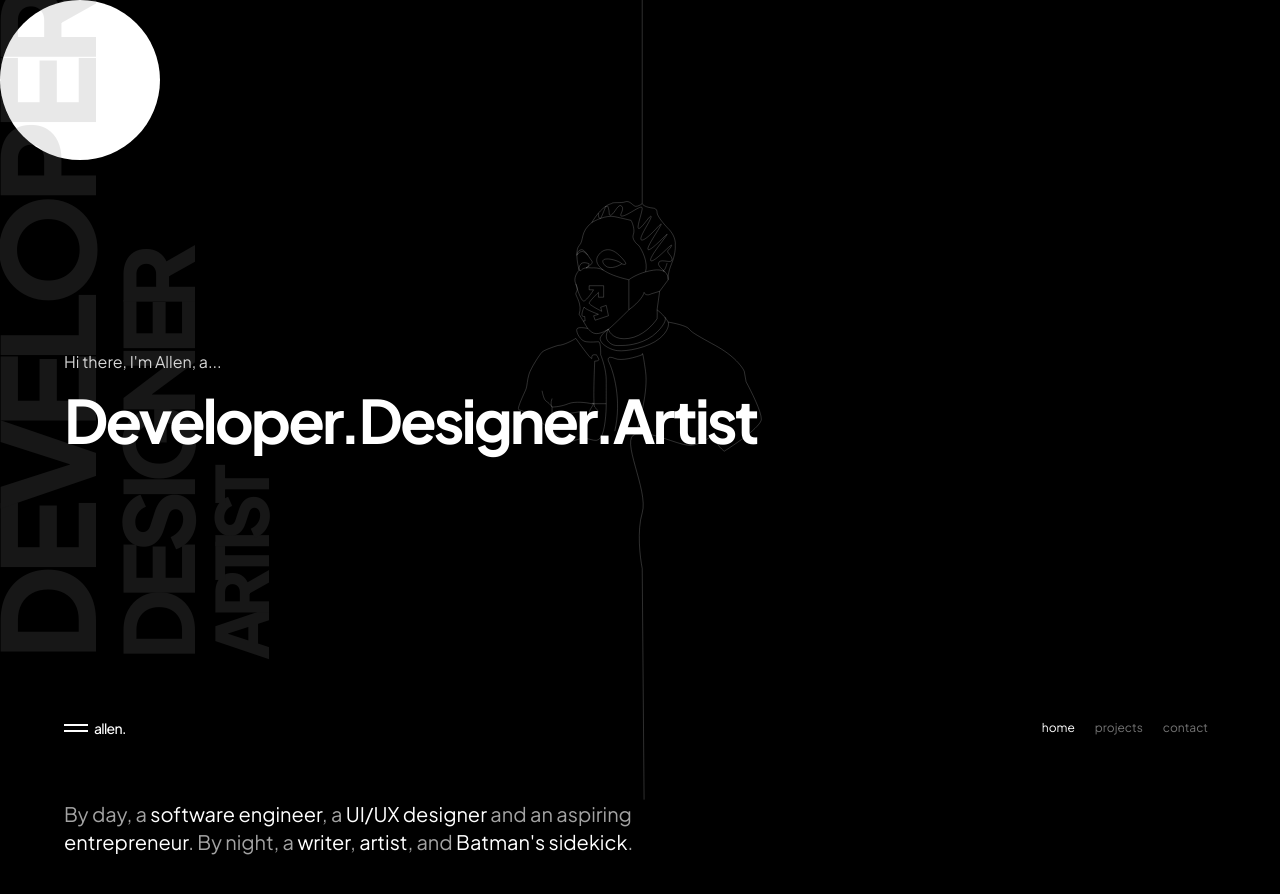
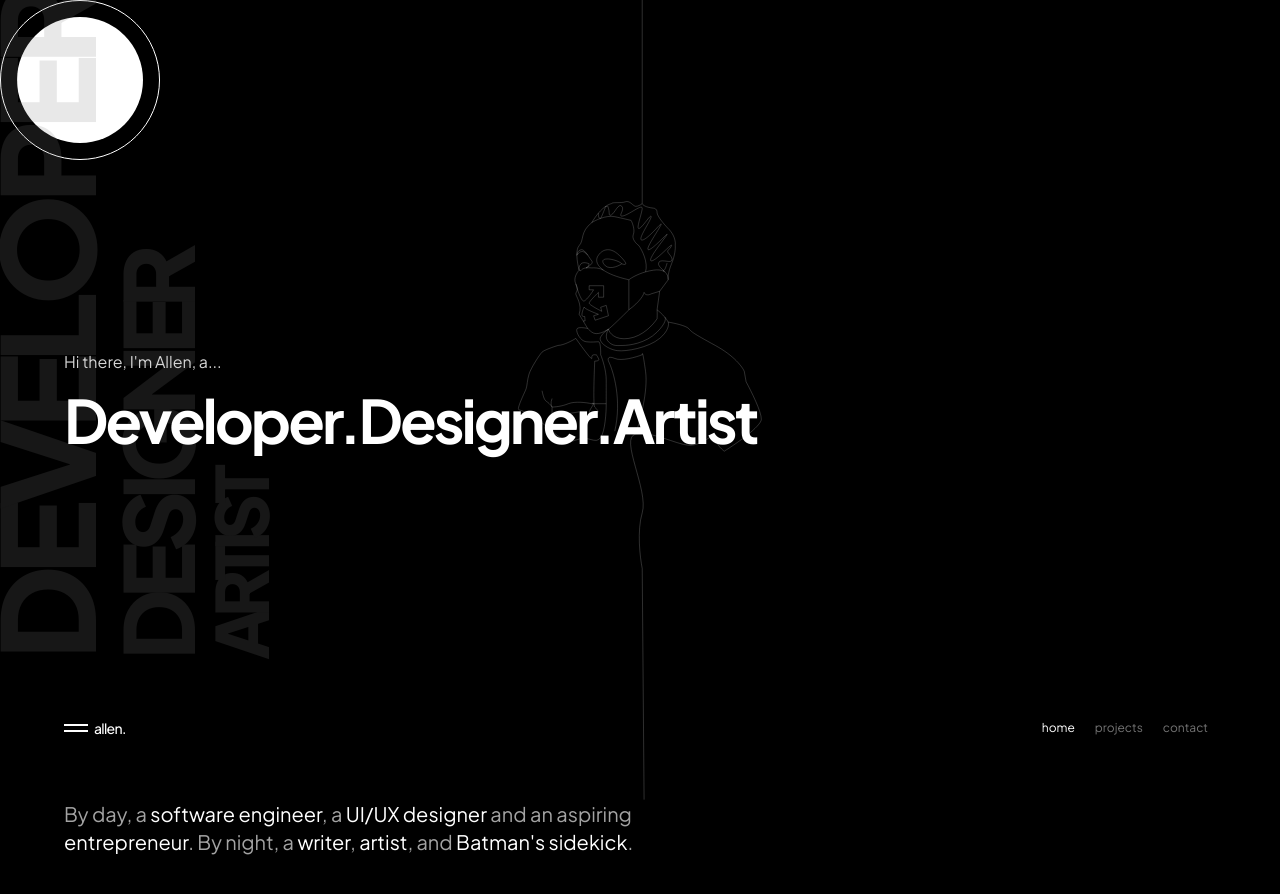
Before and after one commit to LawEyez/portfolio, a Next.js app: page / in a window 1280 px wide. Shown: the top 894 px of the page. Built offline with nearby package versions, Linux system fonts and the light colour scheme.

Commit message:
Add border and inner circle.

```diff
--- a/src/components/Cursor/index.tsx
+++ b/src/components/Cursor/index.tsx
@@ -10,7 +10,6 @@ const Cursor = () => {
     const followCursor = (e: MouseEvent) => {
       const { clientX, clientY } = e
 
-
       if (cursorRef.current) {
         gsap.to(cursorRef.current, {
           x: `${clientX}`,
@@ -18,9 +17,6 @@ const Cursor = () => {
           duration: .3,
           ease: 'sine.out'
         })
-        // cursorRef.current.style.transform = `translate(${clientX}px, ${clientY}px)`
-        // cursorRef.current.style.top = clientY + 'px'
-        // cursorRef.current.style.left = clientX + 'px'
       }
     }
 
@@ -35,9 +31,11 @@ const Cursor = () => {
   return (
     <div
       ref={cursorRef}
-      className='hidden md:block w-40 h-40 rounded-full mix-blend-difference
-      bg-white absolute z-40'
-    />
+      className='hidden w-40 h-40 rounded-full mix-blend-difference
+      absolute z-40 border border-white md:flex items-center justify-center'
+    >
+      <div className="w-[80%] h-[80%] bg-white rounded-full"></div>
+    </div>
   )
 }
 
```
